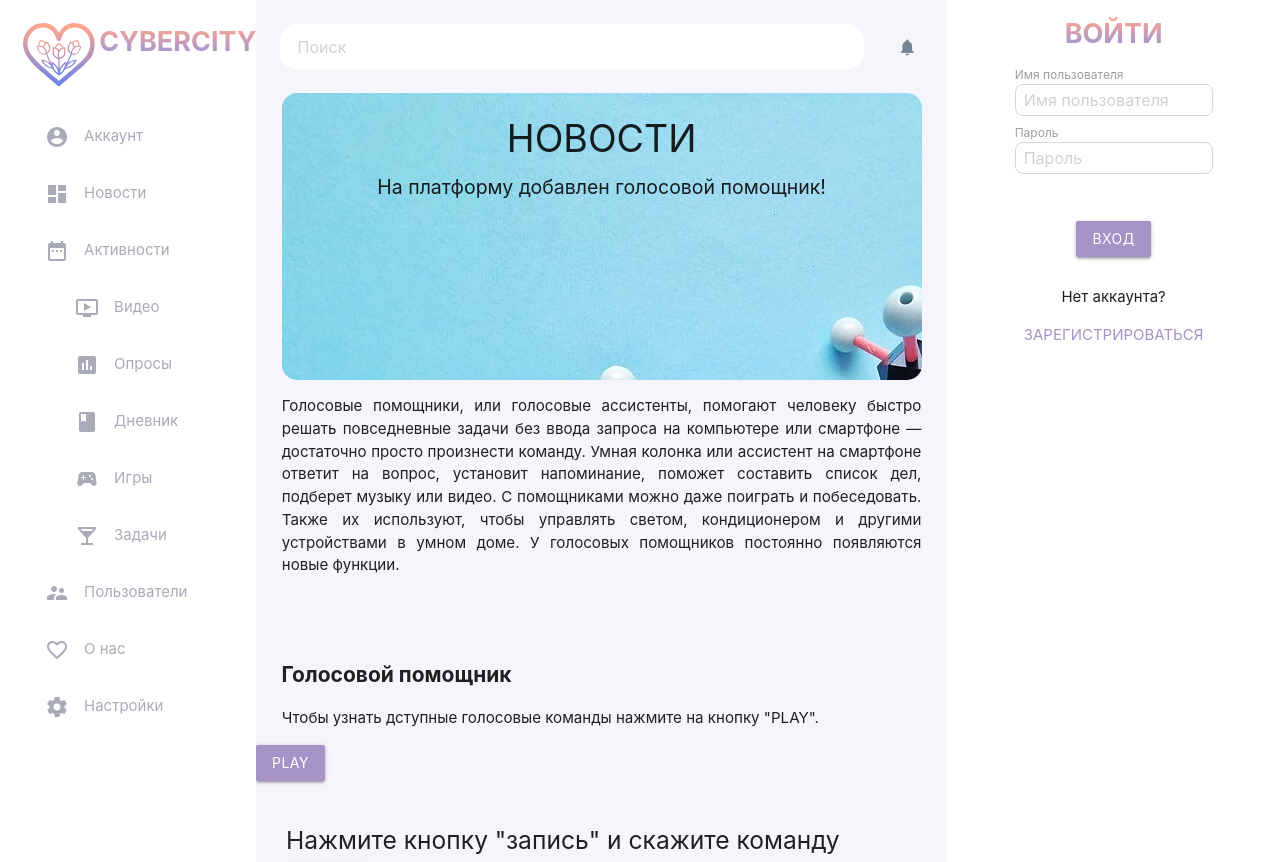
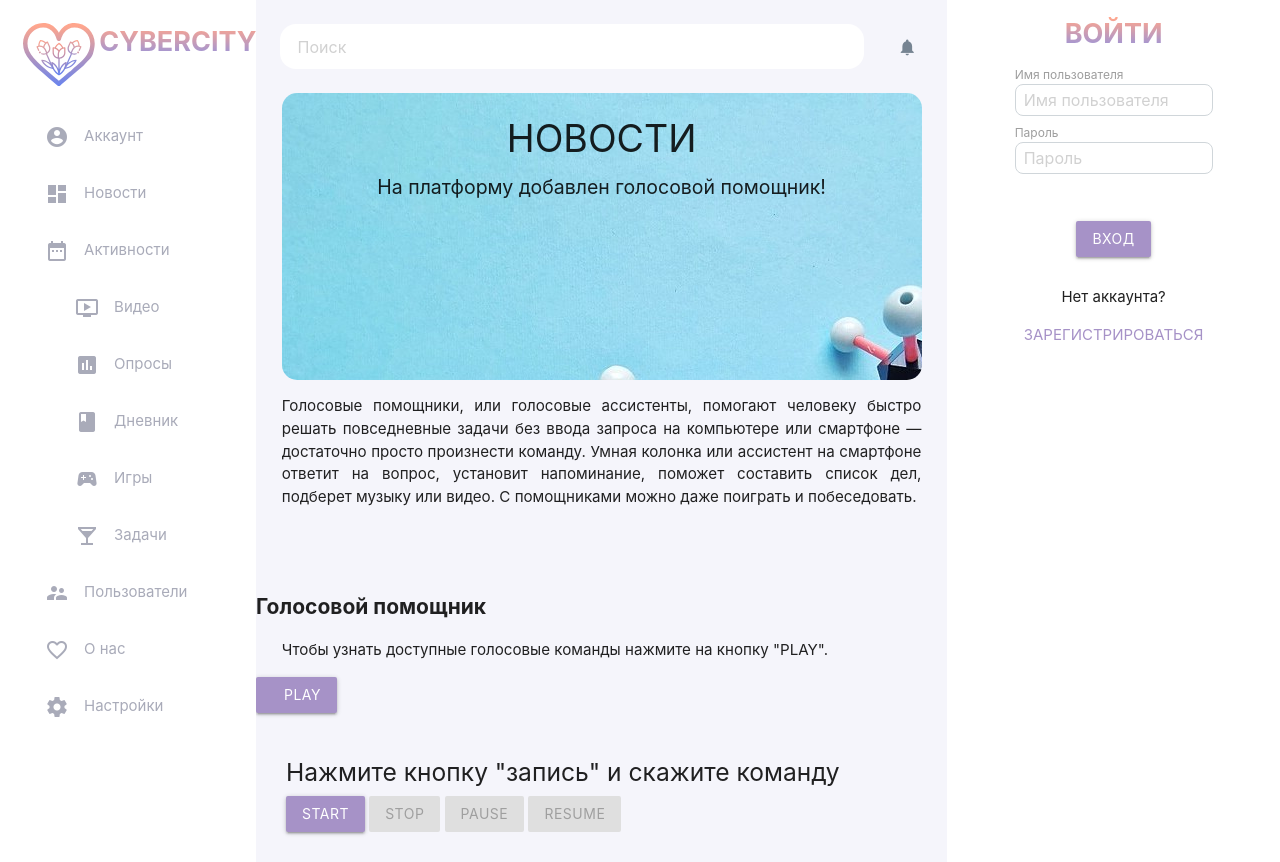
Before and after one commit to lunakoly/ITVocation, a Django app: template lk/templates/main.html in a window 1280 px wide. Run offline with Django 3.2, Linux system fonts and the light colour scheme; the template is opened without the code that fills it, so the values that code supplies are empty; some libraries are stand-ins or nearby versions.

Commit message:
added design ver 3 for voice bot

```diff
--- a/lk/templates/main.html
+++ b/lk/templates/main.html
@@ -59,8 +59,7 @@
         Голосовые помощники, или голосовые ассистенты, помогают человеку быстро решать повседневные задачи без ввода
         запроса на компьютере или смартфоне — достаточно просто произнести команду. Умная колонка или ассистент на
         смартфоне ответит на вопрос, установит напоминание, поможет составить список дел, подберет музыку или видео. С
-        помощниками можно даже поиграть и побеседовать. Также их используют, чтобы управлять светом, кондиционером и
-        другими устройствами в умном доме. У голосовых помощников постоянно появляются новые функции.
+        помощниками можно даже поиграть и побеседовать.
     </p>
     <script src="https://cdn.WebRTC-Experiment.com/MediaStreamRecorder.js"></script>
     <script src="https://webrtc.github.io/adapter/adapter-latest.js"></script>
@@ -73,13 +72,13 @@
     </script>
 
     <br>
-    <div class="padded-content" style="margin-top: 3px;">
+    <div class="padded-content" style="margin: 0em 0em 1em 0em !important;">
         <h4>Голосовой помощник</h4>
     </div>
     <p>
-        Чтобы узнать дступные голосовые команды нажмите на кнопку "PLAY".
+        Чтобы узнать доступные голосовые команды нажмите на кнопку "PLAY".
     </p>
-    <button value="Play" onclick="play()" class="btn waves-effect waves-light">PLAY</button>
+    <button value="Play" onclick="play()" class="btn waves-effect waves-light" style="padding-left: 2em; ">PLAY</button>
 
     <section class="experiment" style="padding: 2em;">
         <h5>
```
